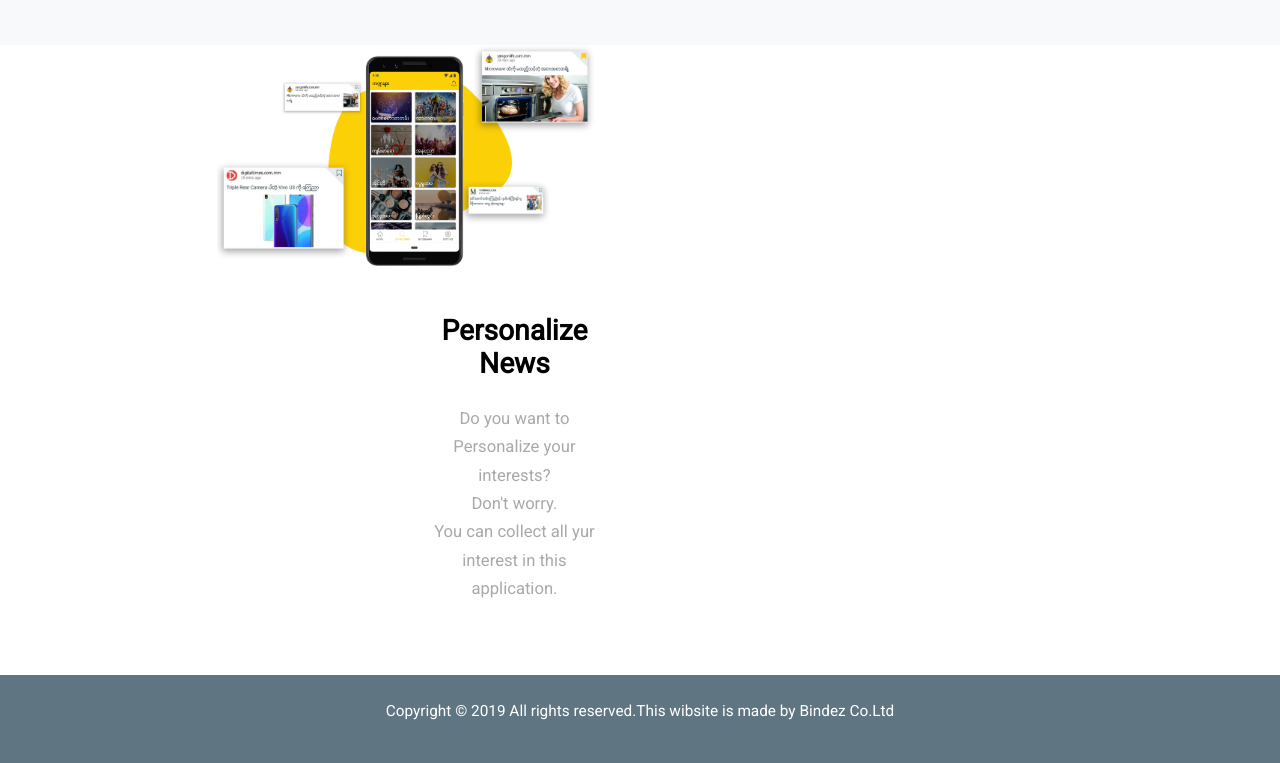
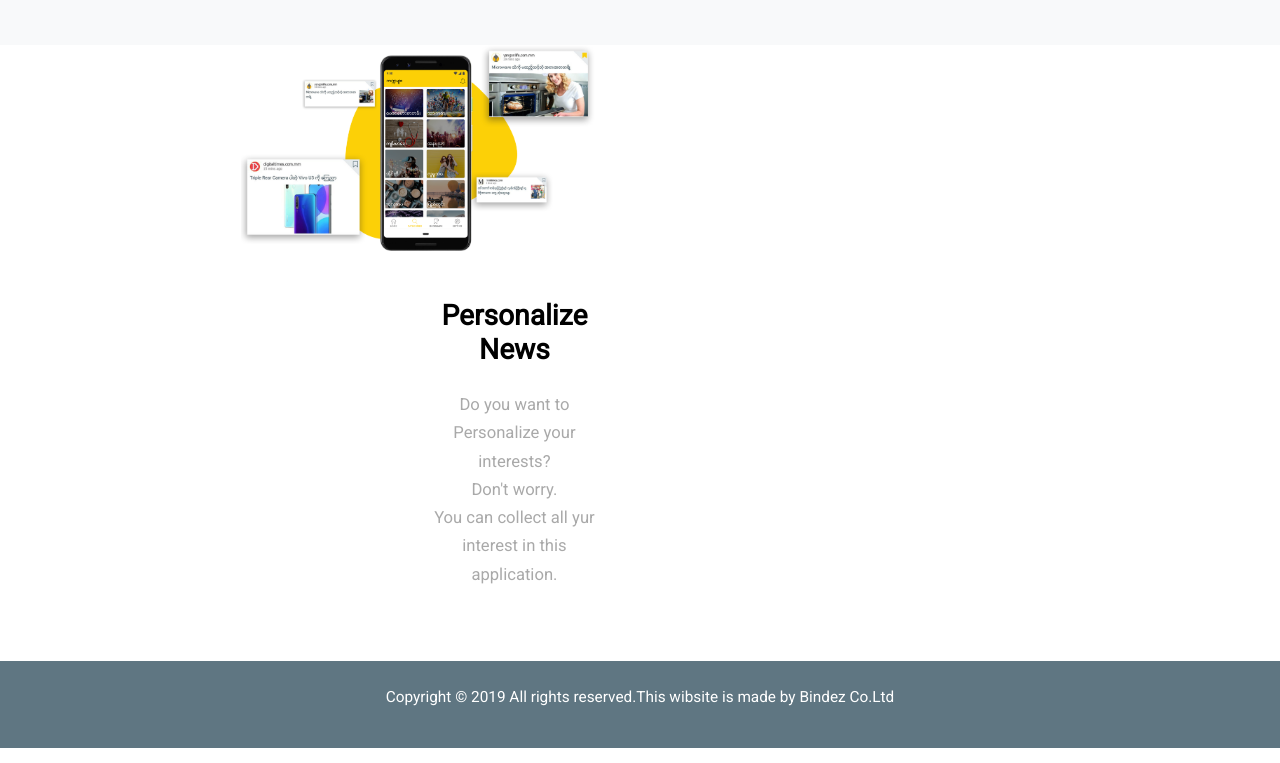
Before and after one commit to Cat-66/Cat-66.github.io, a plain HTML site: page index.html in a window 1280 px wide. Shown: the part 2517-3280 px from the top of the page. Drawn offline with nearby package versions, Linux system fonts and the light colour scheme; files that its build step writes are made by us from their sources; files whose address does not match are found by name.

Commit message:
Update index.html

```diff
--- a/index.html
+++ b/index.html
@@ -103,7 +103,7 @@
                   <div class="container">
                     <div class="row mb-5">
                       <div class="col-lg-6">
-                        <img class="img-fluid mb-5 mb-lg-0" alt="Image" src="images/Personalize.png" style="float: right; max-width: 62%; height: auto;">
+                        <img class="img-fluid mb-5 mb-lg-0" alt="Image" src="images/Personalize.png" style="float: right; max-width: 58%; height: auto;">
                       <div class="col-lg-5 ml-auto pl-lg-5">
 
                         <h2 class="text-black mb-4 text-center" style="font-size:2.2vw;margin-top: 10%; margin-top: 10%;"><b>Personalize News</b></h2>
```
